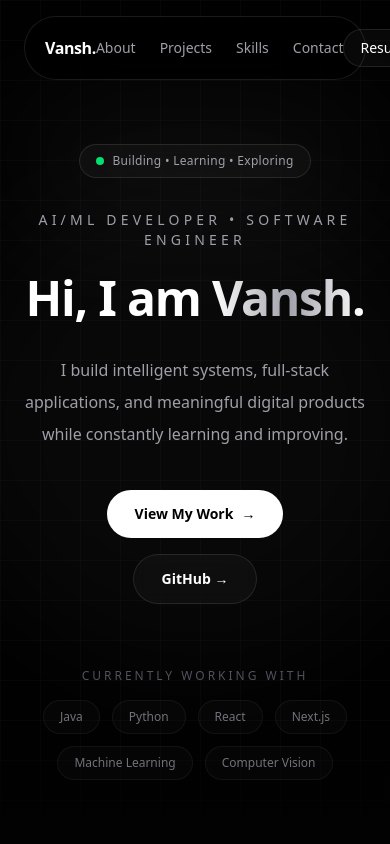
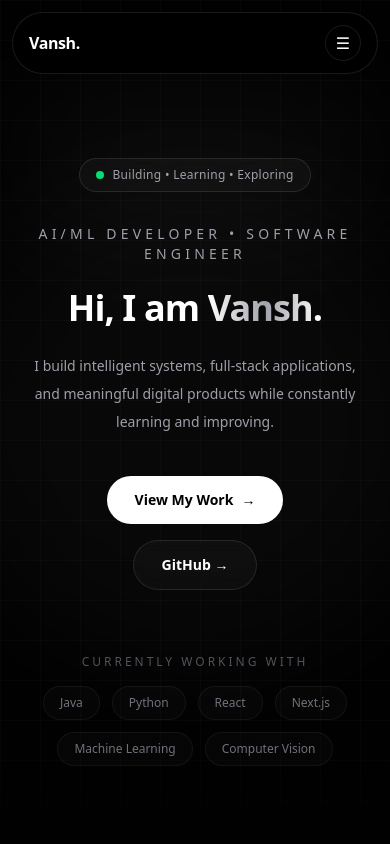
Before and after one commit to Vansh794/New_Portfolio, a Next.js app: page / in a window 390 px wide. Shown: the top 844 px of the page. Built offline with nearby package versions, Linux system fonts and the light colour scheme.

Commit message:
Make portfolio responsive on mobile

```diff
--- a/app/globals.css
+++ b/app/globals.css
@@ -102,8 +102,7 @@
   }
 
   body {
-    @apply bg-background text-foreground;
-    overflow-x: hidden;
+  @apply bg-background text-foreground overflow-x-hidden;
   }
 
   ::selection {
--- a/app/page.tsx
+++ b/app/page.tsx
@@ -39,13 +39,13 @@ export default function Home() {
           </p>
 
           {/* Main Heading */}
-          <h1 className="text-5xl font-bold tracking-tight text-white sm:text-7xl md:text-8xl lg:text-9xl">
+          <h1 className="text-4xl font-bold tracking-tight text-white sm:text-6xl md:text-8xl lg:text-9xl">
             Hi, I am{" "}
             <span className="gradient-text">Vansh.</span>
           </h1>
 
           {/* Description */}
-          <p className="mx-auto mt-8 max-w-2xl text-base leading-8 text-zinc-400 sm:text-lg">
+          <p className="mx-auto mt-6 max-w-2xl px-2 text-sm leading-7 text-zinc-400 sm:mt-8 sm:text-lg sm:leading-8">
             I build intelligent systems, full-stack applications, and
             meaningful digital products while constantly learning and
             improving.
--- a/components/navbar.tsx
+++ b/components/navbar.tsx
@@ -1,3 +1,7 @@
+"use client";
+
+import { useState } from "react";
+
 const navItems = [
   { name: "About", href: "#about" },
   { name: "Projects", href: "#projects" },
@@ -6,20 +10,22 @@ const navItems = [
 ];
 
 export function Navbar() {
+  const [isOpen, setIsOpen] = useState(false);
+
   return (
-    <header className="fixed inset-x-0 top-0 z-50 px-6">
-      <div className="mx-auto mt-4 flex max-w-6xl items-center justify-between rounded-full border border-white/10 bg-black/70 px-5 py-3 backdrop-blur-xl">
+    <header className="fixed inset-x-0 top-0 z-50 px-3 sm:px-6">
+      <div className="mx-auto mt-3 flex max-w-6xl items-center justify-between rounded-full border border-white/10 bg-black/70 px-4 py-3 backdrop-blur-xl sm:mt-4 sm:px-5">
 
         {/* Logo */}
         <a
           href="#"
-          className="text-base font-semibold tracking-tight text-white"
+          className="shrink-0 text-base font-semibold tracking-tight text-white"
         >
           Vansh.
         </a>
 
-        {/* Navigation */}
-        <nav className="flex items-center gap-6">
+        {/* Desktop Navigation */}
+        <nav className="hidden items-center gap-5 md:flex">
           {navItems.map((item) => (
             <a
               key={item.name}
@@ -31,29 +37,74 @@ export function Navbar() {
           ))}
         </nav>
 
-        {/* Resume and GitHub */}
-        <div className="flex items-center gap-3">
-          {/* Resume */}
+        {/* Desktop Buttons */}
+        <div className="hidden items-center gap-2 md:flex">
           <a
-            href="/Vansh_resume (4).pdf"
+            href="/vansh_resume(4).pdf"
             target="_blank"
             rel="noopener noreferrer"
             className="rounded-full border border-white/10 bg-white/[0.03] px-4 py-2 text-sm font-medium text-white transition-all duration-200 hover:bg-white/[0.08]"
           >
-          Resume
+            Resume
           </a>
 
-          {/* GitHub */}
           <a
             href="https://github.com/Vansh794"
             target="_blank"
             rel="noopener noreferrer"
             className="rounded-full border border-white/10 bg-white/[0.03] px-4 py-2 text-sm font-medium text-white transition-all duration-200 hover:bg-white/[0.08]"
           >
-          GitHub
+            GitHub
           </a>
         </div>
+
+        {/* Mobile Menu Button */}
+        <button
+          onClick={() => setIsOpen(!isOpen)}
+          className="flex h-9 w-9 items-center justify-center rounded-full border border-white/10 text-white md:hidden"
+          aria-label="Toggle menu"
+        >
+          {isOpen ? "✕" : "☰"}
+        </button>
       </div>
+
+      {/* Mobile Menu */}
+      {isOpen && (
+        <div className="mx-3 mt-2 rounded-2xl border border-white/10 bg-black/95 p-4 backdrop-blur-xl md:hidden">
+          <nav className="flex flex-col gap-1">
+            {navItems.map((item) => (
+              <a
+                key={item.name}
+                href={item.href}
+                onClick={() => setIsOpen(false)}
+                className="rounded-xl px-4 py-3 text-sm text-zinc-400 transition hover:bg-white/[0.06] hover:text-white"
+              >
+                {item.name}
+              </a>
+            ))}
+
+            <div className="mt-2 grid grid-cols-2 gap-2">
+              <a
+                href="/vansh_resume(4).pdf"
+                target="_blank"
+                rel="noopener noreferrer"
+                className="rounded-xl border border-white/10 px-4 py-3 text-center text-sm text-white"
+              >
+                Resume
+              </a>
+
+              <a
+                href="https://github.com/Vansh794"
+                target="_blank"
+                rel="noopener noreferrer"
+                className="rounded-xl border border-white/10 px-4 py-3 text-center text-sm text-white"
+              >
+                GitHub
+              </a>
+            </div>
+          </nav>
+        </div>
+      )}
     </header>
   );
 }
```
